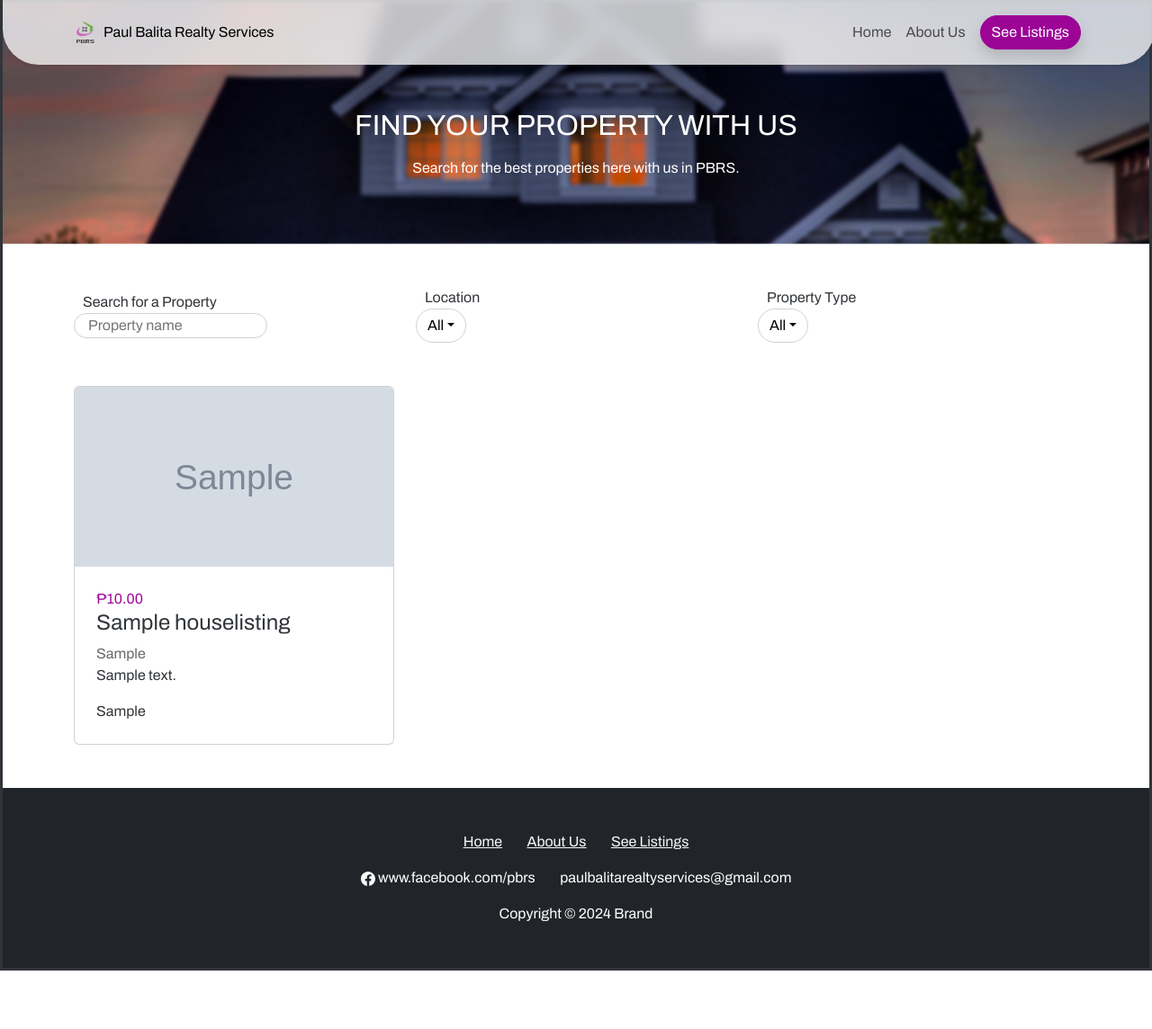
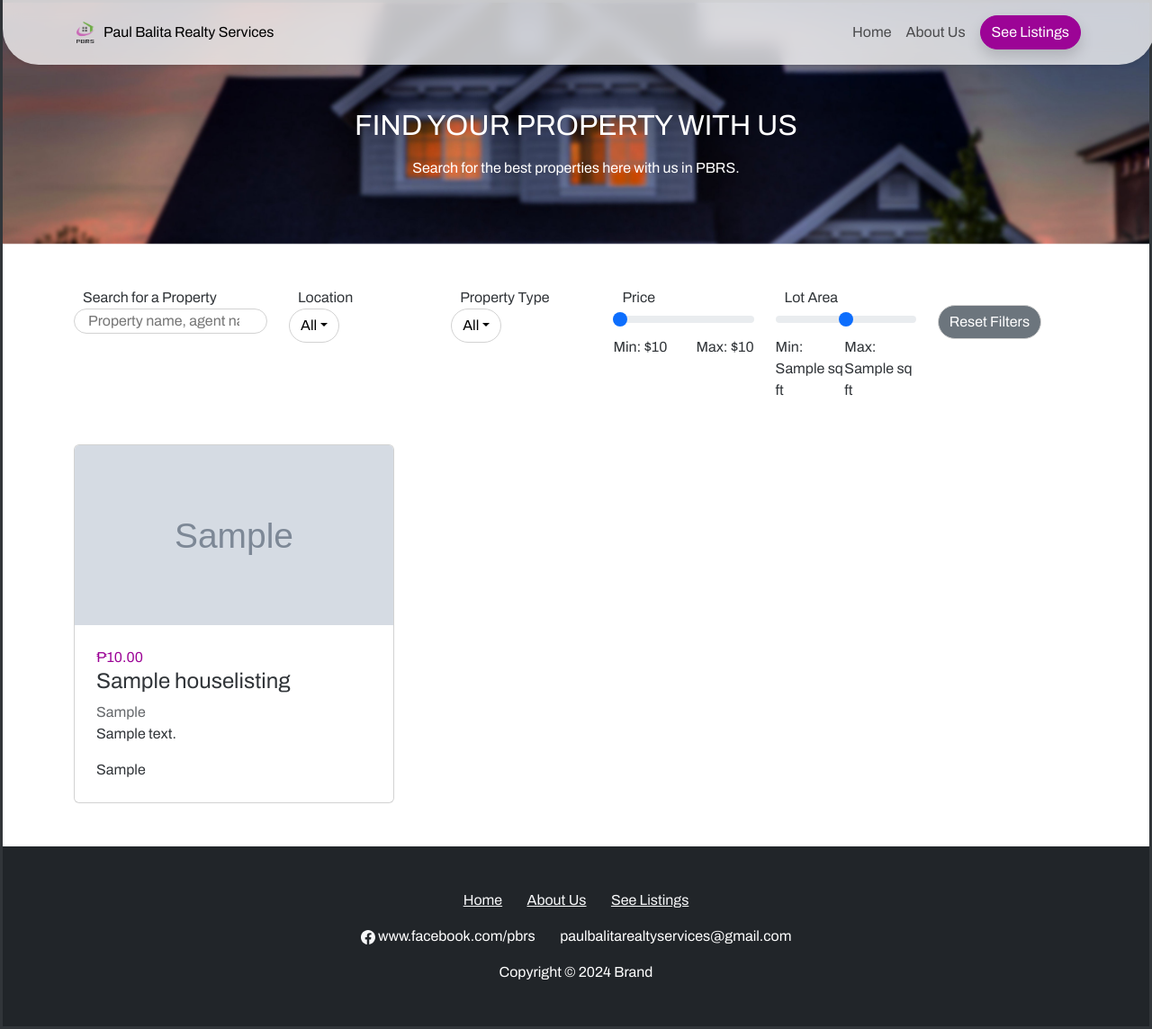
Before and after one commit to 21stfloor/pbrs-website, a Django app: template pbrs/pbrs_app/templates/listings.html in a window 1280 px wide. Shown: the whole page at 90% size. Before the commit the page ends 1079 px from the top, so only its background shows below. Run offline with Django 5.2, Linux system fonts and the light colour scheme; tables that the repository leaves empty hold one stand-in row (values such as "Sample post"); the template is opened without the code that fills it: values that come from a table or form of the project are taken from there, most other values are stand-ins (such as "Sample title", 1, 10 or a date in 2020); grey boxes marked "Sample" are stand-in pictures.

Commit message:
added filters, and reset button on html
needs to query
location
property type
min and max price
min and max lot area

```diff
--- a/pbrs/pbrs_app/templates/listings.html
+++ b/pbrs/pbrs_app/templates/listings.html
@@ -39,10 +39,10 @@
     </section>
     <div class="container py-4 py-xl-5">
         <div class="row mb-5">
-            <div class="col d-flex flex-column justify-content-lg-center">
+            <div class="col">
                 <p style="margin: 0px;padding-right: 10px;padding-left: 10px;">Search for a Property</p>
                 <form action="{% url 'listings' %}" method="get">
-                <input type="search" name="query" placeholder="Property name"
+                <input type="search" name="query" placeholder="Property name, agent name, type..."
                         style="border-radius: 30px;padding: 1px 15px;border: 1px solid rgb(210,210,210) ;"
                         onkeydown="if (event.keyCode === 13) { this.form.submit(); }">
                 </form>
@@ -50,14 +50,53 @@
             <div class="col">
                 <p style="margin: 0px;padding-right: 10px;padding-left: 10px;">Location</p>
                 <div class="dropdown"><button class="btn btn-primary dropdown-toggle" aria-expanded="false" data-bs-toggle="dropdown" type="button" style="background: rgb(255,255,255);border-radius: 30px;border-width: 1px;border-color: rgb(210,210,210);color: rgb(0,0,0);">All</button>
-                    <div class="dropdown-menu"><a class="dropdown-item" href="#">Type</a><a class="dropdown-item" href="#">2nd Type</a><a class="dropdown-item" href="#">3rd Type</a></div>
+                    <div class="dropdown-menu">
+                        {% for city in house_listing.type_of_house %}
+                            <form action="{% url 'listings' %}" method="get" style="display:inline;">
+                                <input type="hidden" name="query" value="{{ city }}">
+                                <button type="submit" class="dropdown-item" style="border:none; background:none; padding:0; margin:0; cursor:pointer;">
+                                    {{ city }}
+                                </button>
+                            </form>
+                        {% endfor %}
+                    </div>
                 </div>
             </div>
             <div class="col">
                 <p style="margin: 0px;padding-right: 10px;padding-left: 10px;">Property Type</p>
                 <div class="dropdown"><button class="btn btn-primary dropdown-toggle" aria-expanded="false" data-bs-toggle="dropdown" type="button" style="background: rgb(255,255,255);border-radius: 30px;border-width: 1px;border-color: rgb(210,210,210);color: rgb(0,0,0);">All</button>
-                    <div class="dropdown-menu"><a class="dropdown-item" href="#">Type</a><a class="dropdown-item" href="#">2nd Type</a><a class="dropdown-item" href="#">3rd Type</a></div>
+                    <div class="dropdown-menu">
+                        {% for type in house_listing.type_of_house %}
+                            <form action="{% url 'listings' %}" method="get" style="display:inline;">
+                                <input type="hidden" name="query" value="{{ type }}">
+                                <button type="submit" class="dropdown-item" style="border:none; background:none; padding:0; margin:0; cursor:pointer;">
+                                    {{ type }}
+                                </button>
+                            </form>
+                        {% endfor %}
+                    </div>
                 </div>
+            </div>
+            <div class="col">
+                <p style="margin: 0px;padding-right: 10px;padding-left: 10px;">Price</p>
+                <input class="form-range" type="range" name="Price" step="1" min="{{ min_price }}" max="{{ max_price }}" value="{{ min_price }}">
+                <div style="display: flex; justify-content: space-between;">
+                    <span>Min: ${{ min_price }}</span>
+                    <span>Max: ${{ max_price }}</span>
+                </div>
+            </div>
+            <div class="col">
+                <p style="margin: 0px;padding-right: 10px;padding-left: 10px;">Lot Area</p>
+                <input class="form-range" type="range" name="lot_area" step="1" min="{{ min_lot_area }}" max="{{ max_lot_area }}" value="{{ min_lot_area }}">
+                <div style="display: flex; justify-content: space-between;">
+                    <span>Min: {{ min_lot_area }} sq ft</span>
+                    <span>Max: {{ max_lot_area }} sq ft</span>
+                </div>
+            </div>
+            <div class="col">
+                <form action="{% url 'listings' %}" method="get">
+                    <button type="submit" class="btn btn-secondary" style="border-radius: 30px;border-width: 1px;border-color: rgb(210,210,210);margin-top: 20px;">Reset Filters</button>
+                </form>
             </div>
         </div>
         <div class="row gy-4 row-cols-1 row-cols-md-2 row-cols-xl-3">
```
